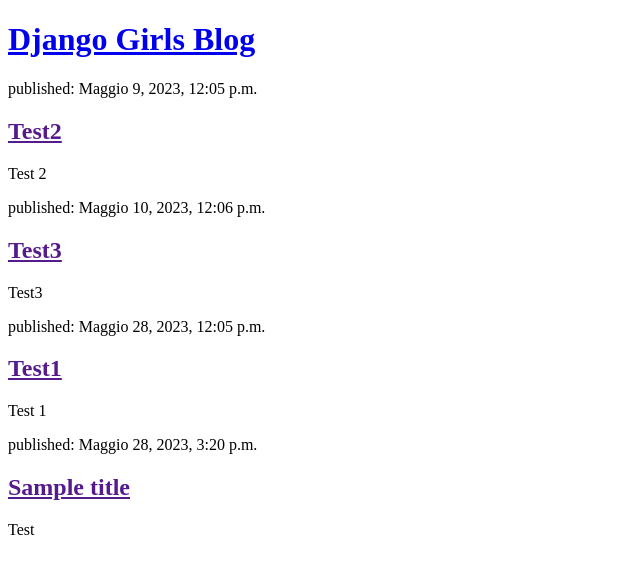
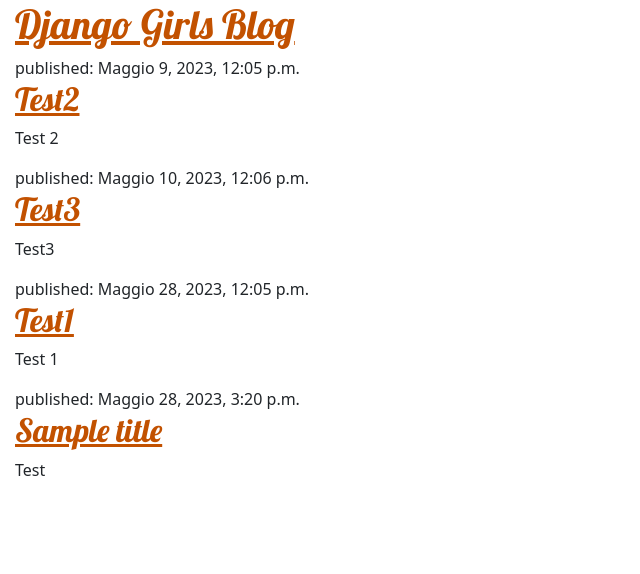
Before and after one commit to NicoleStella91/my-first-blog, a Django app: page / in a window 1280 px wide. Shown: the top 574 px of the page, without its empty margins (0-640 px from the left). Run offline with Django 3.2, Linux system fonts and the light colour scheme; data comes from the database, SQL or seed files in the repository.

Commit message:
Added CSS

```diff
--- /dev/null
+++ b/mysite/blog/static/css/blog.css
@@ -0,0 +1,8 @@
+body {
+    padding-left: 15px;
+}
+
+h1 a, h2 a {
+    color: #C25100;
+    font-family: 'Lobster';
+}
--- a/mysite/blog/templates/blog/post_list.html
+++ b/mysite/blog/templates/blog/post_list.html
@@ -1,6 +1,11 @@
+{% load static %}
+
 <!DOCTYPE html>
 <html>
     <head>
+        <link rel="stylesheet" href="https://cdn.jsdelivr.net/npm/bootstrap@5.1.3/dist/css/bootstrap.min.css" integrity="sha384-1BmE4kWBq78iYhFldvKuhfTAU6auU8tT94WrHftjDbrCEXSU1oBoqyl2QvZ6jIW3" crossorigin="anonymous">
+        <link href="//fonts.googleapis.com/css?family=Lobster&subset=latin,latin-ext" rel="stylesheet" type="text/css">
+        <link rel="stylesheet" href="{% static 'css/blog.css' %}">
         <title>Django Girls blog</title>
     </head>
     <body>
```
